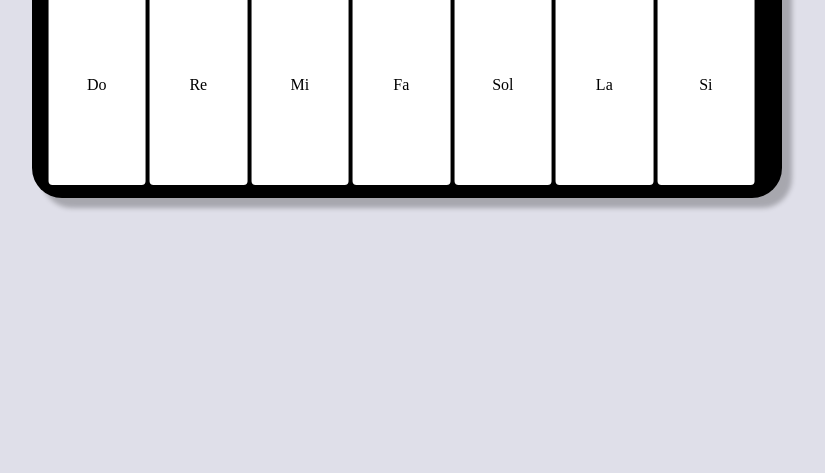
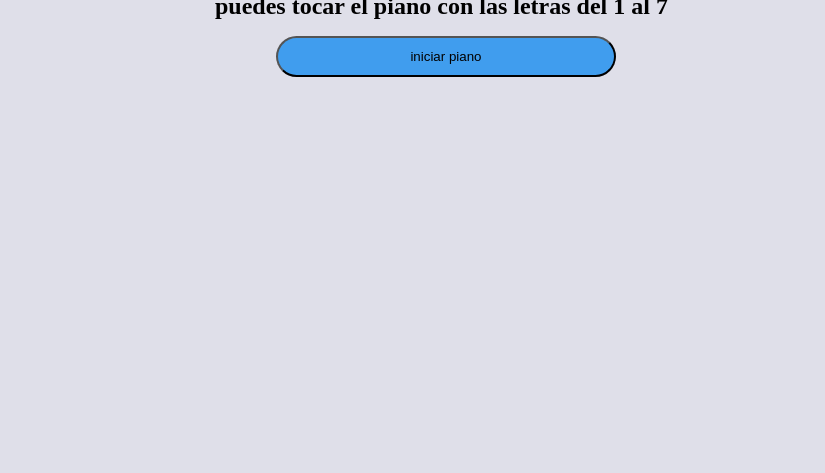
Before and after one commit to joaub/pianoJs, a plain HTML site: page index.html in a window 1280 px wide. Shown: the part 327-800 px from the top of the page, without its empty margins (233-1058 px from the left). Drawn offline with Linux system fonts and the light colour scheme.

Commit message:
poniendo un inicio

```diff
--- a/css/styles.css
+++ b/css/styles.css
@@ -4,7 +4,24 @@
     box-sizing: border-box;
     background: #dfdfe9;
 }
-.piano{
+#inicio{
+    position: absolute;
+    top: 40%;
+    left: 35%;
+
+}
+.button{
+    position: absolute;
+    left: 10%;
+    right: 8%;
+    padding: 0.7rem;
+    margin: 1rem;
+    border-radius: 30px;
+    background: #409dee;
+
+}
+#piano{
+    display: none;
     width: 750px;
     height: 250px;
     background: #000000;
--- a/index.html
+++ b/index.html
@@ -7,8 +7,11 @@
     <title>PianoJs</title>
 </head>
 <body>
-
-    <div class="piano">
+    <section id="inicio">
+        <h1>puedes tocar el piano con las letras del 1 al 7</h1>
+        <button class="button" onclick="mostrar()">iniciar piano</button>
+    </section>
+    <div id="piano">
         <h1 class="titulo">Piano</h1>
         <div class="key" data-note="Do">Do</div>
         <div class="key" data-note="Re">Re</div>
--- a/js/app.js
+++ b/js/app.js
@@ -1,6 +1,11 @@
 const keys = document.querySelectorAll(".key");
 const notesArray = ["Do","Re","Mi","Fa","Sol","La","Si"];
 
+
+function mostrar(){
+    document.getElementById("piano").style.display= "block";
+    document.getElementById("inicio").style.display= "none";
+}
 document.onkeydown = (key) => {
     if(key.key <= 7 && key.key >= 1) {
         let pressedKey = notesArray[key.key - 1];/*almaceno la llave*/
```
